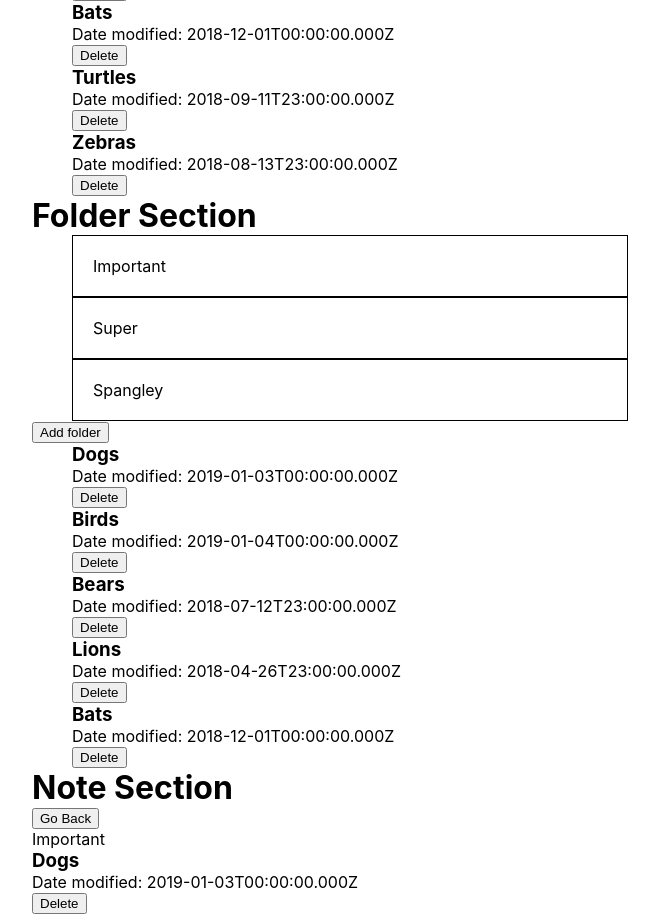
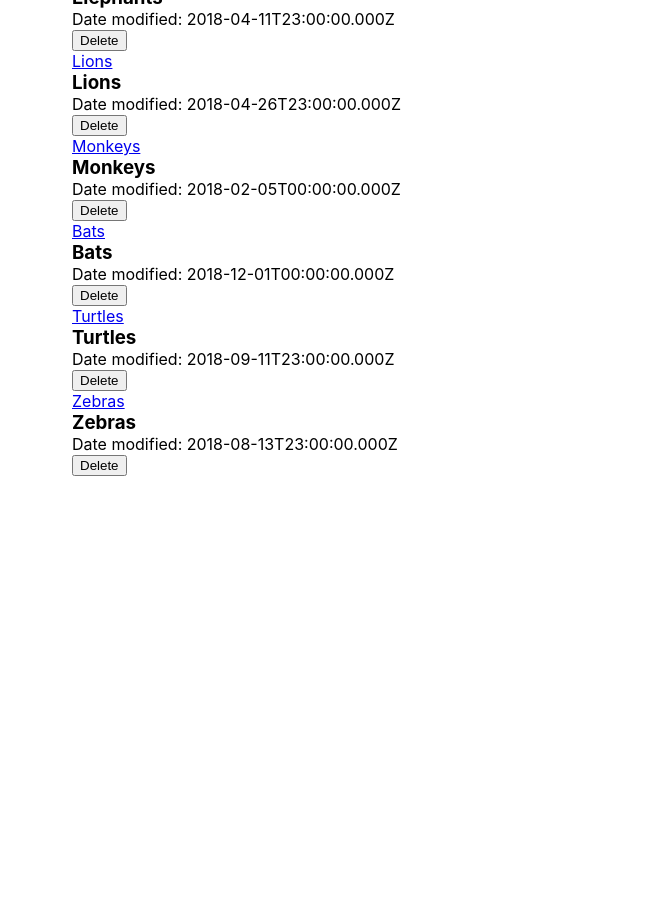
Before and after one commit to thinkful-ei-orka/Noteful-Jacob-Ryan, a React (Create React App) app: page / in a window 1280 px wide. Shown: the part 1000-1914 px from the top of the page, without its empty margins (32-691 px from the left). After the commit the page ends 1476 px from the top, so only its background shows below. Built offline with nearby package versions, Linux system fonts and the light colour scheme.

Commit message:
Rudimentary link handling

```diff
--- a/package.json
+++ b/package.json
@@ -8,6 +8,7 @@
     "@testing-library/user-event": "^7.2.1",
     "react": "^16.13.1",
     "react-dom": "^16.13.1",
+    "react-router-dom": "^5.2.0",
     "react-scripts": "3.4.1"
   },
   "scripts": {
--- a/src/App.js
+++ b/src/App.js
@@ -1,5 +1,7 @@
 import React from 'react';
 import './App.css';
+import {Route} from 'react-router';
+import {Link} from 'react-router-dom';
 import Main from './components/Main/Main'
 import Folder from './components/Folder/Folder'
 import Note from './components/Note/Note'
@@ -126,10 +128,11 @@ export default class App extends React.Component {
         }
       ]
     },
-    selected: {
-      folder: 'b0715efe-ffaf-11e8-8eb2-f2801f1b9fd1',
-      note: 'cbc787a0-ffaf-11e8-8eb2-f2801f1b9fd1'
-    },
+
+  }
+
+  handleFolderClicked = (folder) => {
+    console.log(folder)
 
   }
 
@@ -141,7 +144,7 @@ folderNav = () => {
       <ul className="nav-list">
         {this.state.store.folders.map((folder,index) => {
           return(
-            <li key={folder + index}className="folder-nav-item">{folder.name}</li>)})
+            <li key={folder + index}className="folder-nav-item"><Link to={`/folder/${folder.id}`}>{folder.name}</Link></li>)})
         }
       </ul>
       <button type="button">Add folder</button>
@@ -160,9 +163,8 @@ folderNav = () => {
   }
 
   noteItem = (note,index) => {
-
     return (
-    <li key={note.name + index}>
+    <li key={note.name + index}className="note-item"><Link to={`/note/${note.id}`}>{note.name}</Link>
       <h3>{note.name}</h3>
       <p>Date modified: {note.modified}</p>
       <button type="button">Delete</button>
@@ -181,6 +183,30 @@ folderNav = () => {
     //Dynamic route note
     <div>
       <Header />
+      <Route path="/" render={(routerProps) => <Main
+        navbar={this.folderNav}
+        note={this.noteItem}
+        data={this.state}
+      />} exact />
+      <Route path="/folder/:folderid" render={(routerProps) => {
+        console.log(routerProps.match.params.folderid)
+        return <Folder
+        navbar={this.folderNav}
+        note={this.noteItem}
+        data={this.state}
+        currentFolder={routerProps.match.params.folderid}
+      />}} exact />
+      <Route path="/note/:noteid" render={(routerProps) => {
+        console.log(routerProps)
+        return <Note
+        navbar={this.noteNav}
+        note={this.noteItem}
+        data={this.state}
+        //currentFolder={this.state.notes.folderId}
+        currentNoteId={routerProps.match.params.noteid}
+      />}} exact />
+      {/* <Route path="/folder/<with-a-folder-id-here>" component={Folder} exact />
+      <Route path="/note/<with-a-note-id-here>" component={Note} exact/>
       <Main
         navbar={this.folderNav}
         note={this.noteItem}
@@ -195,7 +221,7 @@ folderNav = () => {
         navbar={this.noteNav}
         data={this.state}
         note={this.noteItem}
-      />
+      /> */}
     </div>
   )}
 }
--- a/src/components/Folder/Folder.js
+++ b/src/components/Folder/Folder.js
@@ -1,7 +1,7 @@
 import React from 'react'
 
 export default function Folder (props) {
-    let currentFolder = props.data.selected.folder
+    let currentFolder = props.currentFolder
     return (
         <div>
             <h1>Folder Section</h1>
--- a/src/components/Header/Header.js
+++ b/src/components/Header/Header.js
@@ -1,9 +1,10 @@
 import React from 'react'
+import {Link} from 'react-router-dom';
 
 export default function Header() {
     return(
         <div>
-           <h1>Noteful</h1>
+           <h1><Link to="/">Noteful</Link></h1>
         </div>
     )
 }
--- a/src/components/Note/Note.js
+++ b/src/components/Note/Note.js
@@ -1,15 +1,14 @@
 import React from 'react'
 
 export default function Note(props) {
-    let currentFolder = props.data.store.folders.find
-    (folder => folder.id ===props.data.selected.folder)
-    let currentNote = props.data.store.notes.find(note => note.id === props.data.selected.note)
+    //let currentFolder =
+    let currentNote = props.currentNoteId
     console.log(currentNote)
     return (
         <div>
             <h1>Note Section</h1>
             {props.navbar()}
-            <p>{currentFolder.name}</p>
+            {/* <p>{currentFolder.name}</p> */}
             {props.note(currentNote,currentNote.id)}
         </div>
     )
--- a/src/index.js
+++ b/src/index.js
@@ -1,7 +1,12 @@
 import React from 'react';
 import ReactDOM from 'react-dom';
+import {BrowserRouter as Router} from 'react-router-dom';
 import './index.css';
 import App from './App';
 
-ReactDOM.render(<App />, document.getElementById('root')
+ReactDOM.render(
+    <Router>
+        <App />
+    </Router>,
+    document.getElementById('root')
 );
```
Also changed, not shown: 1 other file (tests, documents, lock files or other folders).
